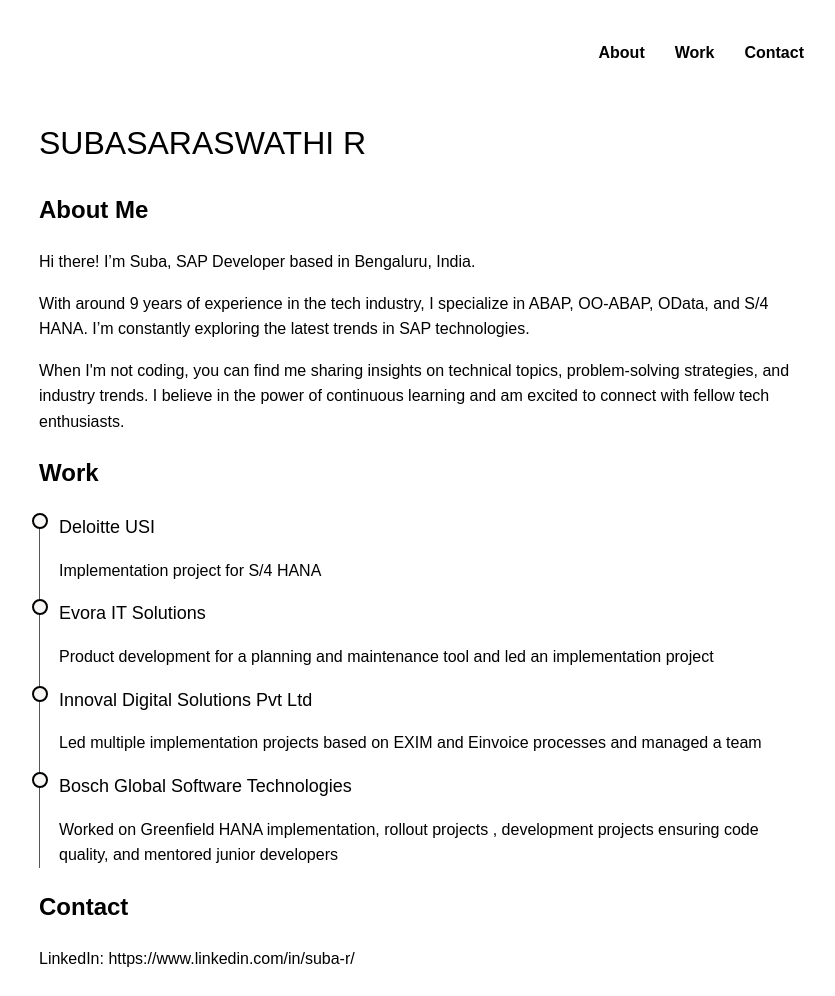
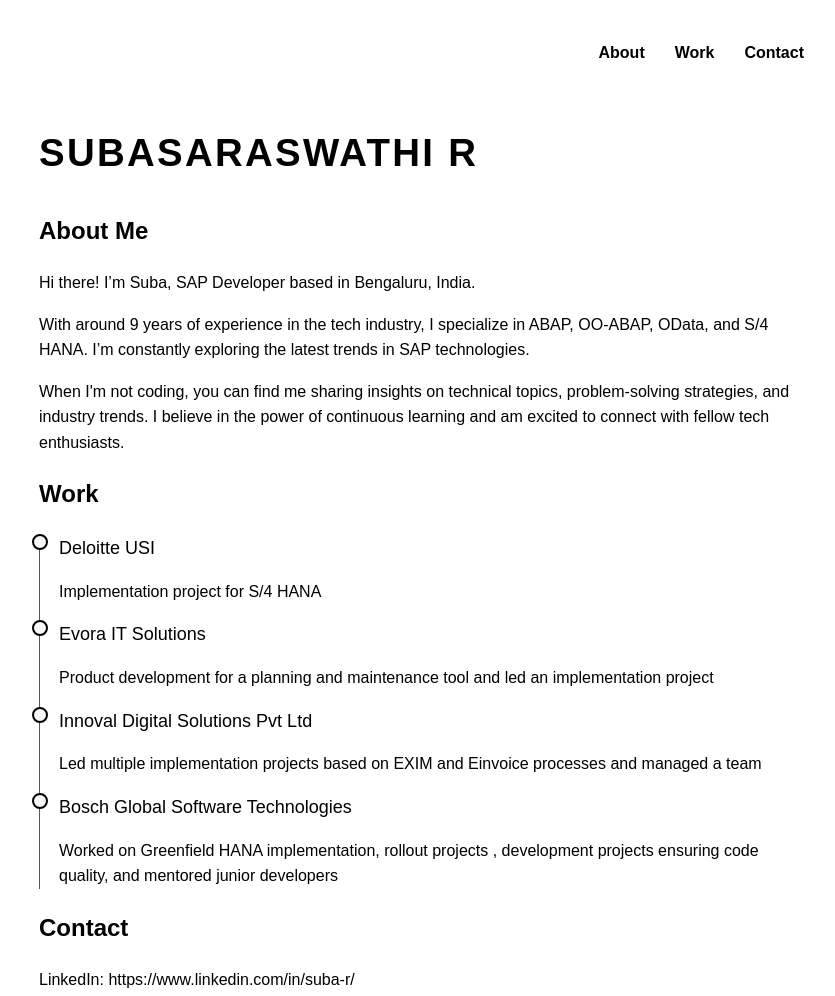
Before and after one commit to subasaraswathi/subasaraswathi.github.io, a plain HTML site: page index.html in a window 1280 px wide. Shown: the top 996 px of the page, without its empty margins (221-1056 px from the left). Drawn offline with Linux system fonts and the light colour scheme.

Commit message:
Update styles.css

```diff
--- a/styles/styles.css
+++ b/styles/styles.css
@@ -38,7 +38,31 @@ ul[role="navbar_list"] {
   margin-top: 0;
   margin-bottom: 1rem;
 }
+.shadow_animate {
+  position: relative;
+  display: inline-block;
+  font-size: 2.4rem;
+  font-weight: 700;
+  letter-spacing: 0.06em;
+  text-transform: uppercase;
+  margin-bottom: 0.5rem;
+}
 
+.shadow_animate::after {
+  content: "";
+  position: absolute;
+  left: 0;
+  bottom: -6px;
+  width: 0%;
+  height: 4px;
+  background: var(--color1);
+  transition: width 0.45s ease-in-out;
+}
+
+.shadow_animate:hover::after {
+  width: 100%;
+}
+/*
 .shadow_animate {
   color: var(--black);
   font-weight: normal;
@@ -54,15 +78,15 @@ ul[role="navbar_list"] {
   top: 0;
   left: 0;
   width: 100%;
-  /* Make sure it covers the h1 */
+  /* Make sure it covers the h1
   height: 100%;
-  /* Make sure it covers the h1 */
+  /* Make sure it covers the h1
 }
 
 .shadow_animate::before {
   left: 2px;
   color: var(--color2);
-  /*animation: shadow_glow_animate 2s ease-in infinite;  */
+  /*animation: shadow_glow_animate 2s ease-in infinite;
   animation: animate_border 5s linear infinite alternate none;
 }
 
@@ -156,7 +180,7 @@ ul[role="navbar_list"] {
 .shadow_animate::after {
   left: -2px;
   text-shadow: var(--color1) 3px 0px;
-  /*animation: shadow_glow_animate 2s ease-in infinite;  */
+  /*animation: shadow_glow_animate 2s ease-in infinite;
   animation: glow_animate 5s linear infinite alternate none;
 }
 
@@ -165,12 +189,12 @@ ul[role="navbar_list"] {
   0%,
   100% {
     text-shadow: var(--color1) 3px 0px;
-    /*  text-shadow: 5px 5px 0 #ff005e, 10px 10px 0 #00ff26; */
+    /*  text-shadow: 5px 5px 0 #ff005e, 10px 10px 0 #00ff26;
   }
 
   50% {
     text-shadow: var(--color2) -3px 0px;
-    /*text-shadow: -5px -5px 0 #00d4ff, -10px -10px 0 #ff005e; */
+    /*text-shadow: -5px -5px 0 #00d4ff, -10px -10px 0 #ff005e;
   }
 }
 
@@ -259,7 +283,7 @@ ul[role="navbar_list"] {
     clip-path: inset(95% 0 2% 0);
   }
 }
-
+*/
 footer {
   text-align: center;
   margin-top: 100px;
```
